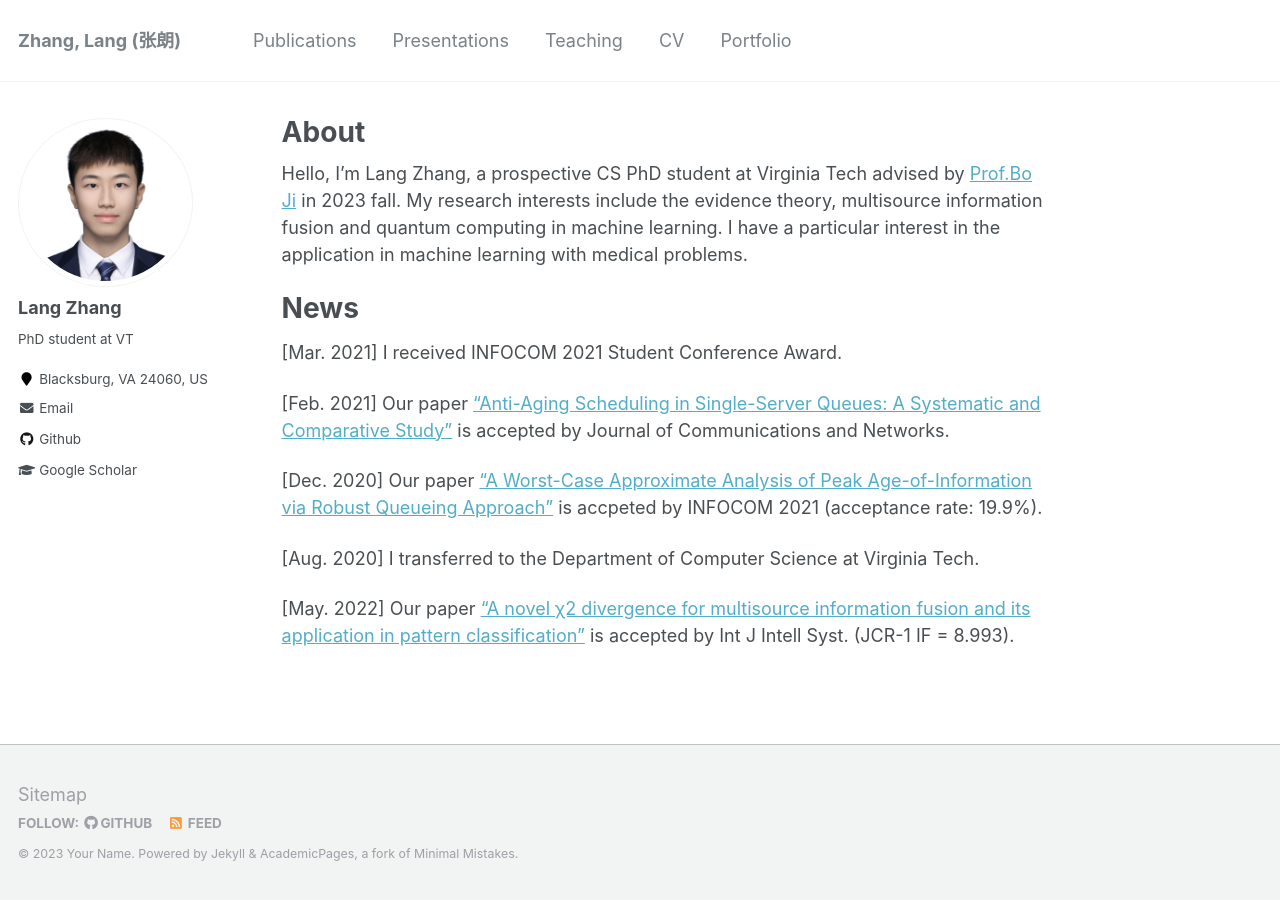
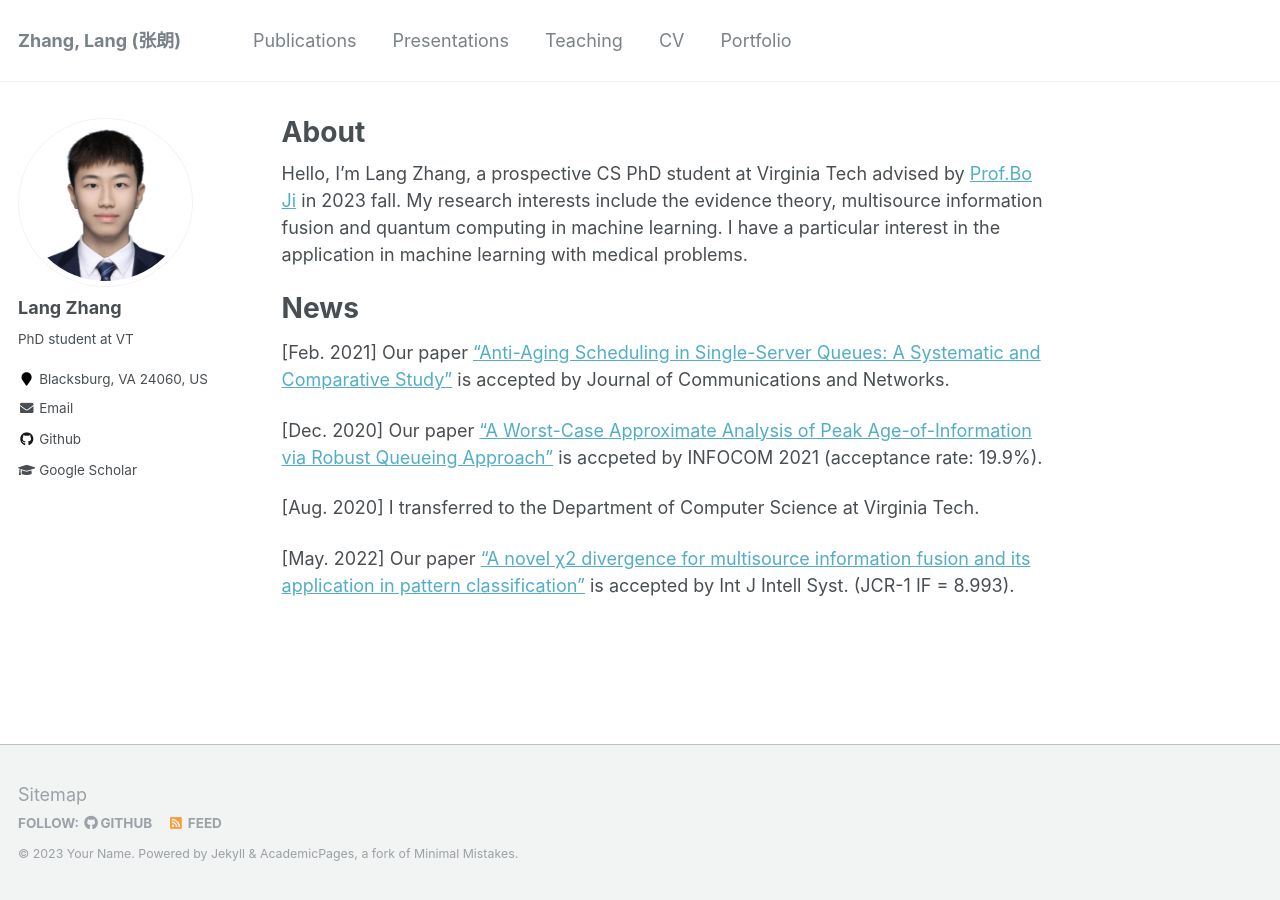
Before and after one commit to langzhang2000/langzhang2000.github.io, a Jekyll site: the page built from _pages/about.md, in a window 1280 px wide. Built offline with Jekyll 4.4.1, drawn with Linux system fonts in a browser that asks for light colours.

Commit message:
Update about.md

```diff
--- a/_pages/about.md
+++ b/_pages/about.md
@@ -18,8 +18,6 @@ Hello, I'm Lang Zhang, a prospective CS PhD student at Virginia Tech advised by
 News
 ======
 
-[Mar. 2021] I received INFOCOM 2021 Student Conference Award.
-
 [Feb. 2021] Our paper [“Anti-Aging Scheduling in Single-Server Queues: A Systematic and Comparative Study”](https://zhongdong1994.github.io/files/JCN_AoI.pdf) is accepted by Journal of Communications and Networks.
 
 [Dec. 2020] Our paper [“A Worst-Case Approximate Analysis of Peak Age-of-Information via Robust Queueing Approach”](https://zhongdong1994.github.io/files/Approximte_Robust-Queueing_Analysis_of_PAoI.pdf) is accpeted by INFOCOM 2021  (acceptance rate: 19.9%).
```
